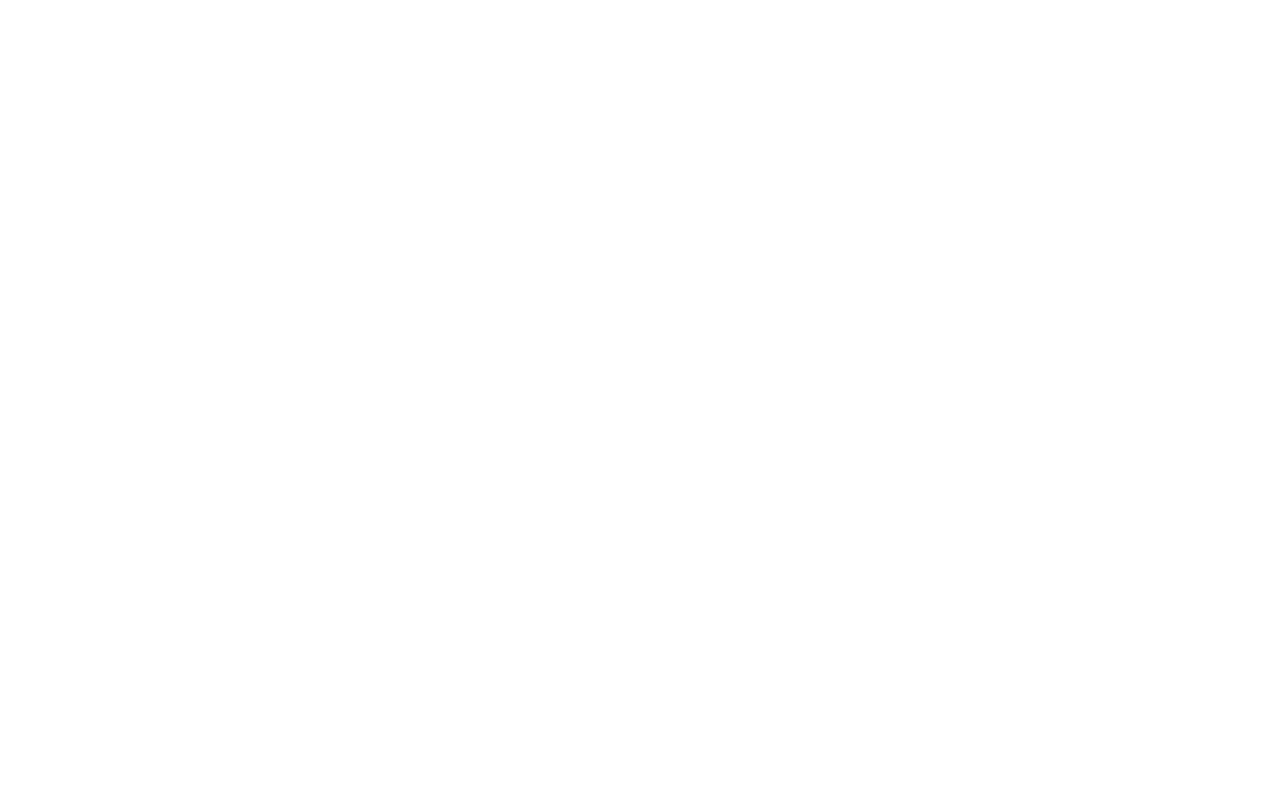
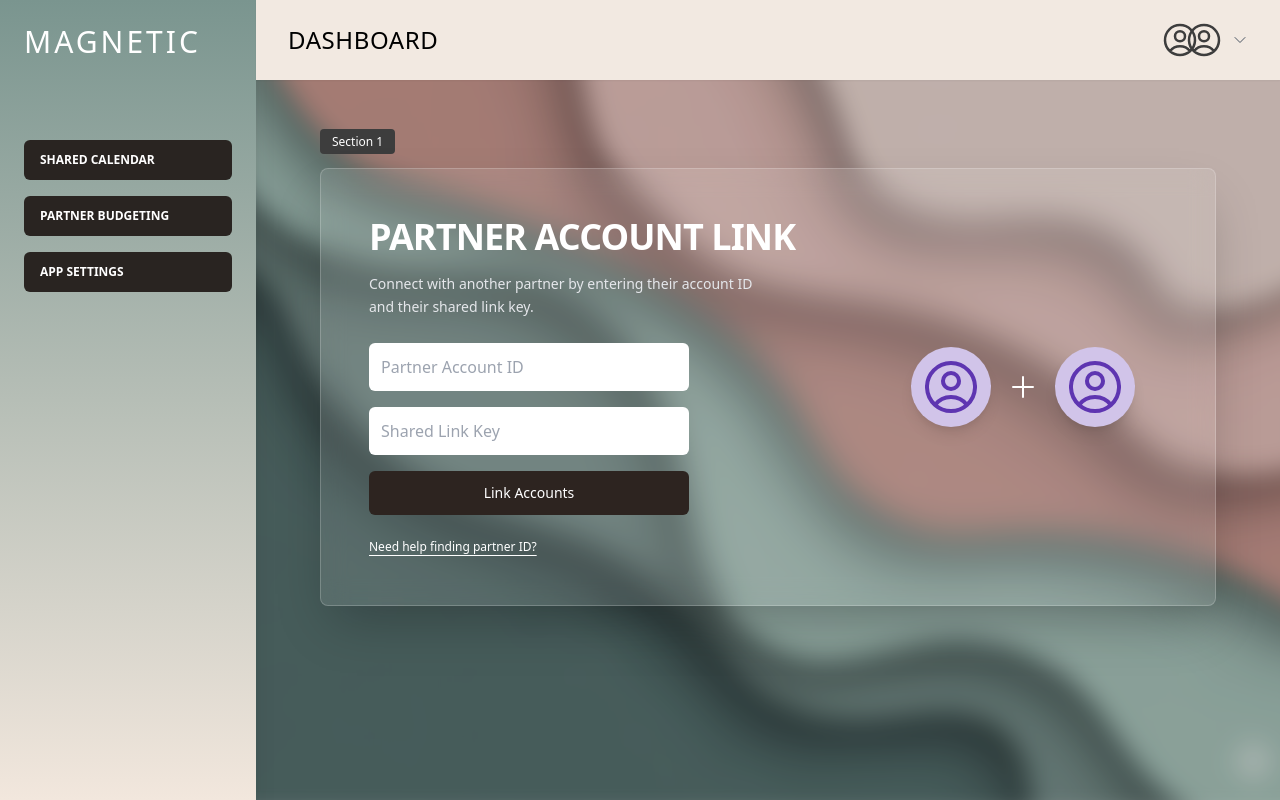
Before and after one commit to LeighDG/Magnets---Couples-Organizational-Application, a React (Vite) app in the folder client/: page /partner-link in a window 1280 px wide. Before the commit this address had no page. Built offline with nearby package versions, Linux system fonts and the light colour scheme.

Commit message:
feat: Partner-Link page created

```diff
--- a/client/src/App.jsx
+++ b/client/src/App.jsx
@@ -3,6 +3,7 @@ import Welcome from "./pages/Welcome";
 import Login from "./pages/Login";
 import Signup from "./pages/Signup";
 import Dashboard from "./pages/Dashboard";
+import PartnerLink from "./pages/PartnerLink";
 
 function App() {
   return (
@@ -12,6 +13,7 @@ function App() {
         <Route path="/login" element={<Login />} />
         <Route path="/signup" element={<Signup />} />
         <Route path="/dashboard" element={<Dashboard />} />
+        <Route path="/partner-link" element={<PartnerLink />} />
       </Routes>
     </Router>
   );
--- /dev/null
+++ b/client/src/pages/PartnerLink.jsx
@@ -0,0 +1,75 @@
+import BackgroundLayout from '../components/BackgroundLayout';
+import LayoutWrapper from '../components/Layout-Wrapper';
+import { UserCircleIcon, PlusIcon } from '@heroicons/react/24/outline';
+
+const PartnerLink = () => {
+  return (
+    <BackgroundLayout>
+    <LayoutWrapper>
+      <div className="max-w-4xl mx-auto mt-12">
+        {/* Section Label */}
+        <div className="mb-4">
+          <span className="bg-[#3D3D3D] text-white text-xs px-3 py-1 rounded">
+            Section 1
+          </span>
+        </div>
+
+        {/* Glassmorphism Card */}
+        <div className="relative bg-white/10 backdrop-blur-md border border-white/20 rounded-lg p-12 shadow-2xl overflow-hidden">
+          <div className="flex flex-col md:flex-row justify-between items-start gap-12">
+
+            {/* Left Side: Form */}
+            <div className="flex-1 space-y-6">
+              <div>
+                <h2 className="text-4xl font-bold text-white tracking-tight mb-4">
+                  PARTNER ACCOUNT LINK
+                </h2>
+                <p className="text-gray-200 text-sm leading-relaxed max-w-sm">
+                  Connect with another partner by entering their account ID and their shared link key.
+                </p>
+              </div>
+
+              <form className="space-y-4 max-w-xs">
+                <input
+                  type="text"
+                  placeholder="Partner Account ID"
+                  className="w-full p-3 rounded-md bg-white text-gray-800 placeholder:text-gray-400 focus:outline-none focus:ring-2 focus:ring-[#84A59D]"
+                />
+                <input
+                  type="password"
+                  placeholder="Shared Link Key"
+                  className="w-full p-3 rounded-md bg-white text-gray-800 placeholder:text-gray-400 focus:outline-none focus:ring-2 focus:ring-[#84A59D]"
+                />
+                <button
+                  type="submit"
+                  className="w-full py-3 bg-[#2D2420] text-white rounded-md hover:bg-black transition-colors font-medium text-sm"
+                >
+                  Link Accounts
+                </button>
+              </form>
+
+              <button className="text-white text-xs underline underline-offset-4 hover:text-gray-200">
+                Need help finding partner ID?
+              </button>
+            </div>
+
+            {/* Right Side: Visual Graphic */}
+            <div className="flex items-center gap-4 self-center pr-8">
+              <div className="bg-[#D1C4E9] p-2 rounded-full shadow-lg">
+                <UserCircleIcon className="h-16 w-16 text-[#5E35B1]" />
+              </div>
+              <PlusIcon className="h-8 w-8 text-white font-bold" />
+              <div className="bg-[#D1C4E9] p-2 rounded-full shadow-lg">
+                <UserCircleIcon className="h-16 w-16 text-[#5E35B1]" />
+              </div>
+            </div>
+
+          </div>
+        </div>
+      </div>
+    </LayoutWrapper>
+    </BackgroundLayout>
+  );
+};
+
+export default PartnerLink;
```
